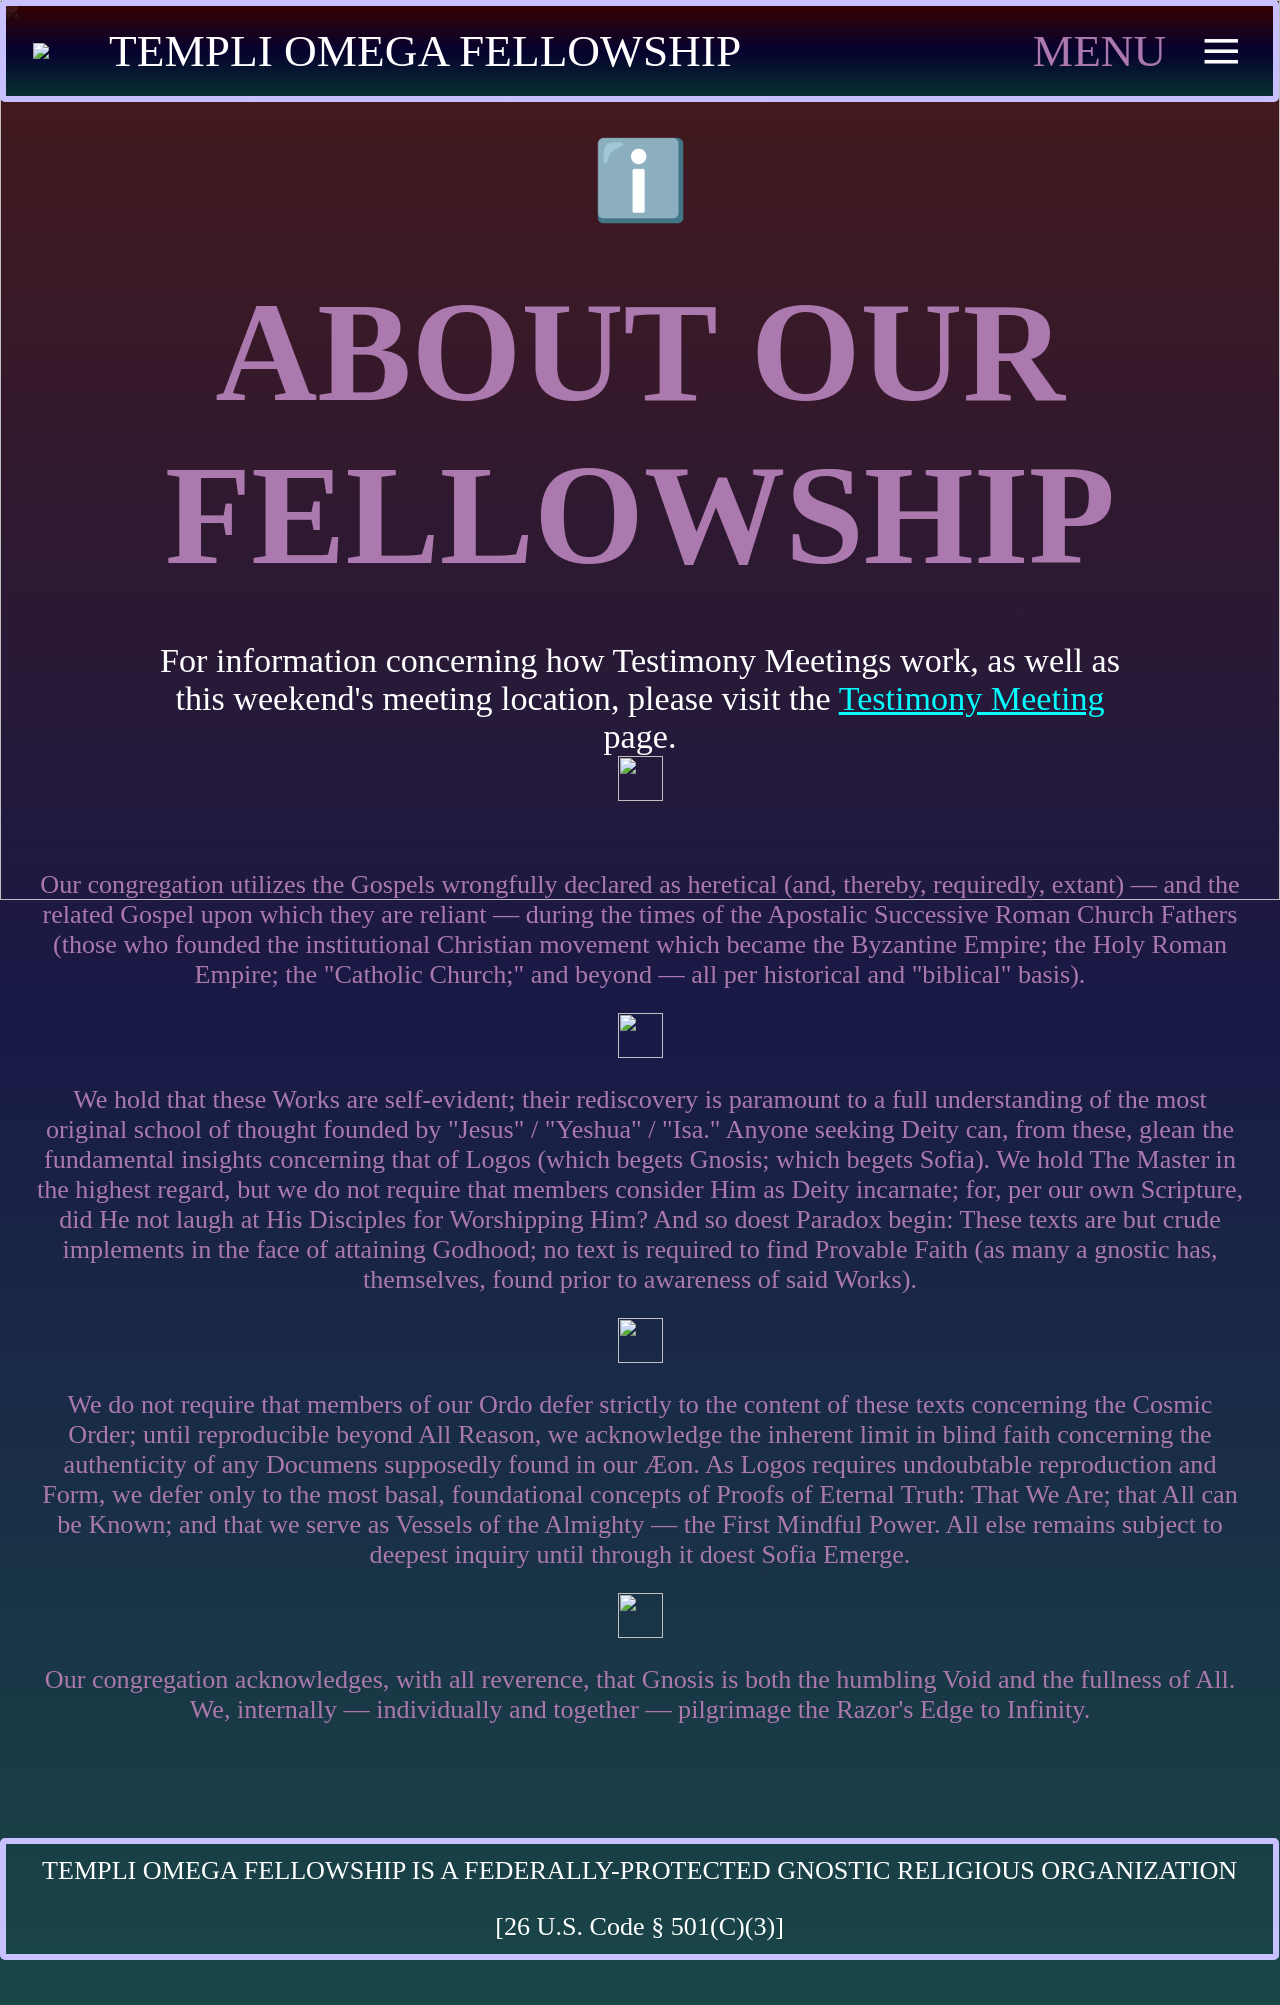
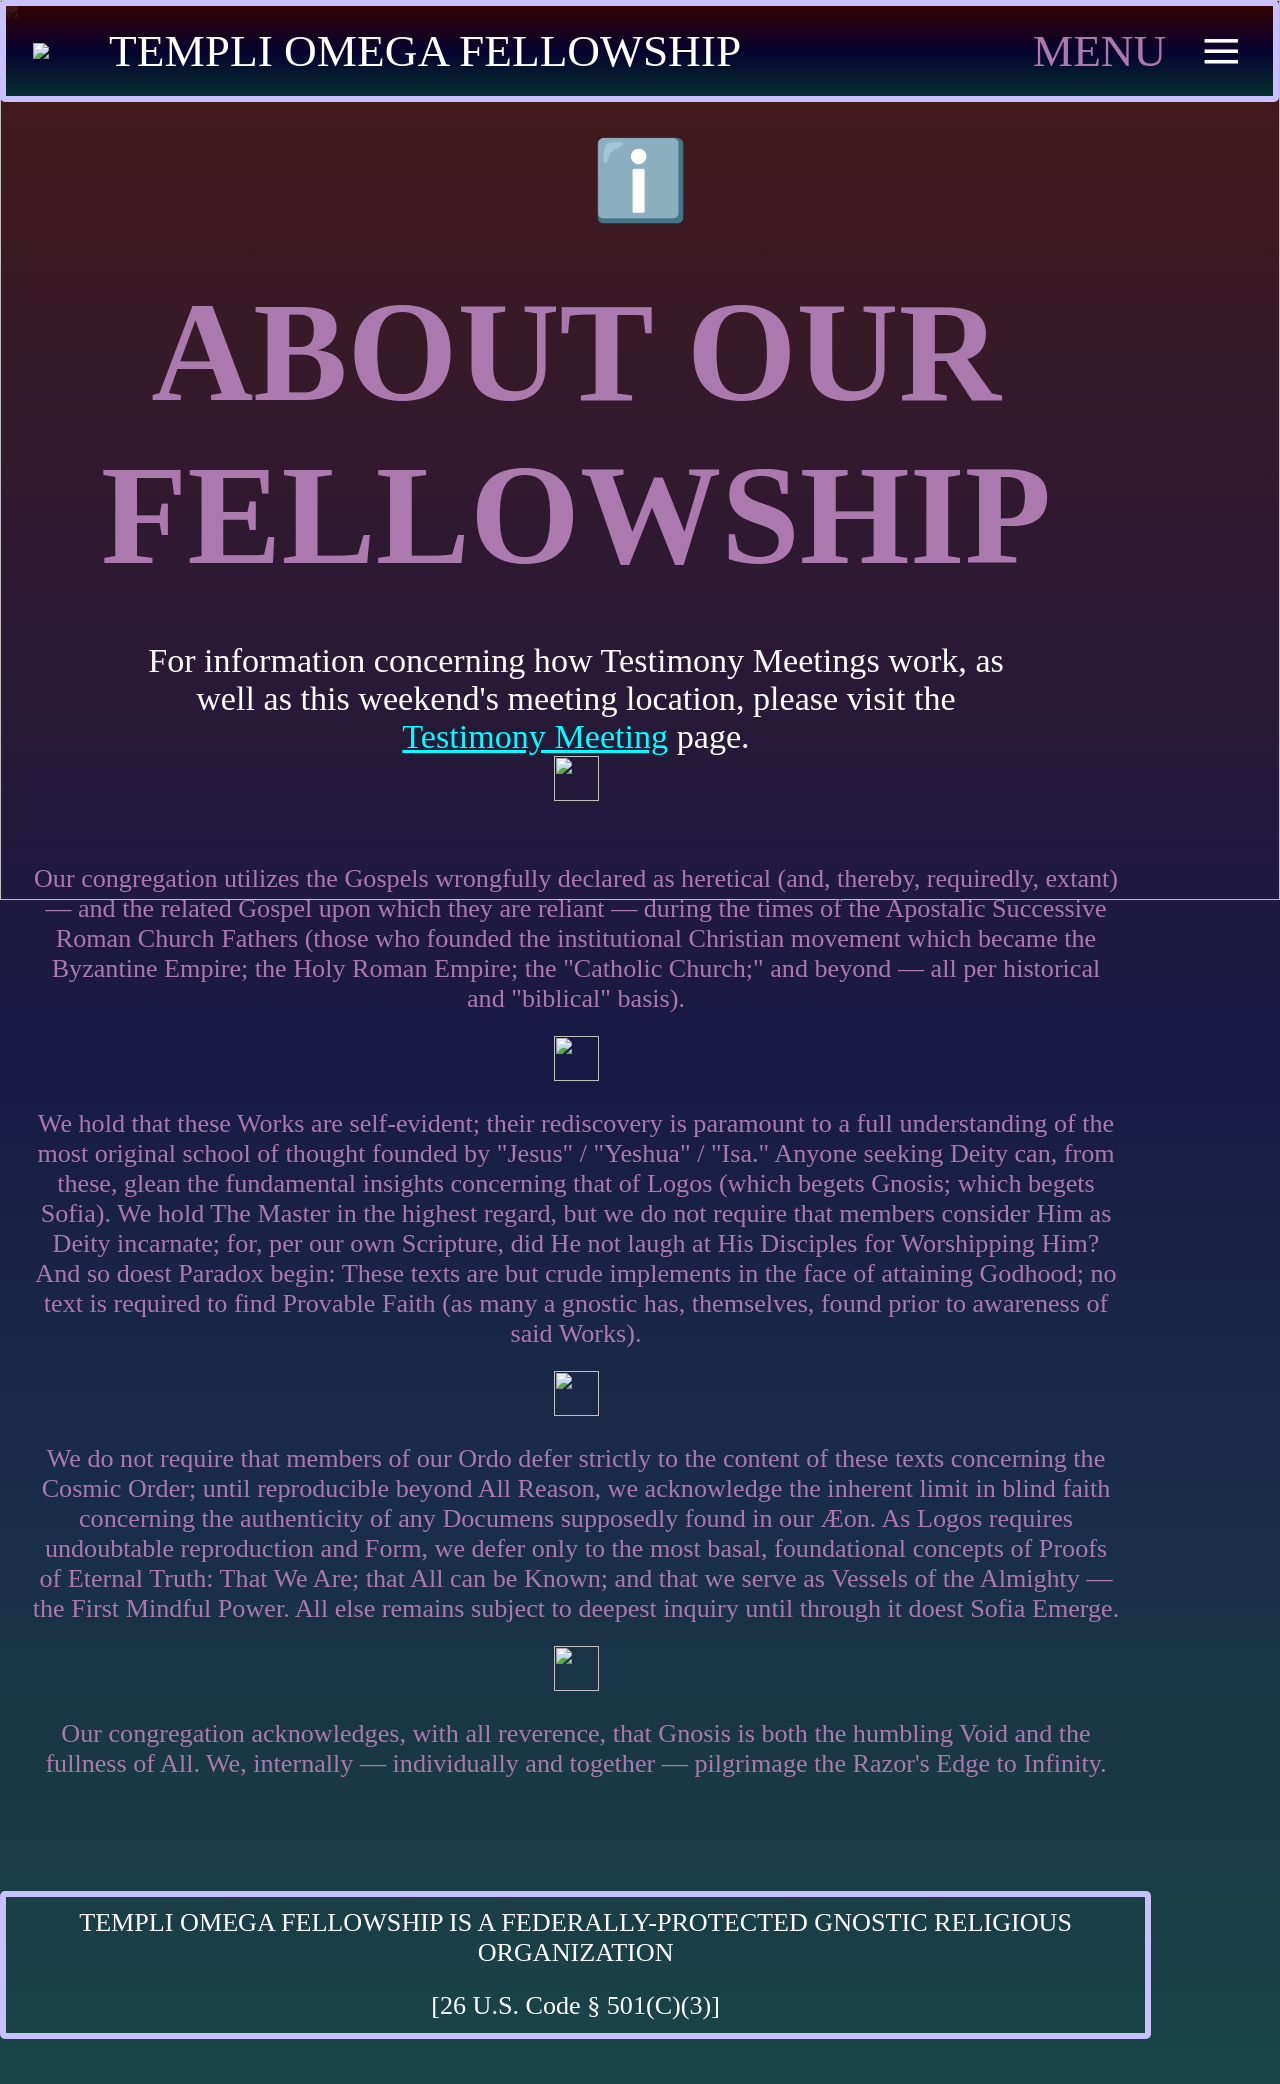

Update global.css

--- a/global.css
+++ b/global.css
@@ -290,6 +290,8 @@ body {
     display: flex;
     flex-direction: column;
 
+    width: 90%;
+
     justify-self: center;
     justify-content: center;
     justify-items: center;
@@ -373,13 +375,19 @@ body {
 
     margin: 2% 0 2% 0;
 
-    font-size: calc(12pt + 1vh);
+    padding: 5%;
+
+    font-size: 2rem;
     
+    box-shadow: 5px 5px rgba(255, 255, 255, 0.15);
+    border: 2px solid white;
+    border-radius: 10px;
+
 }
 
 #footer {
 
-    width: calc(100% - 1vw);
+    width: calc(90% - 1vw);
 
     margin: 10vh 0 5vh 0;
 
